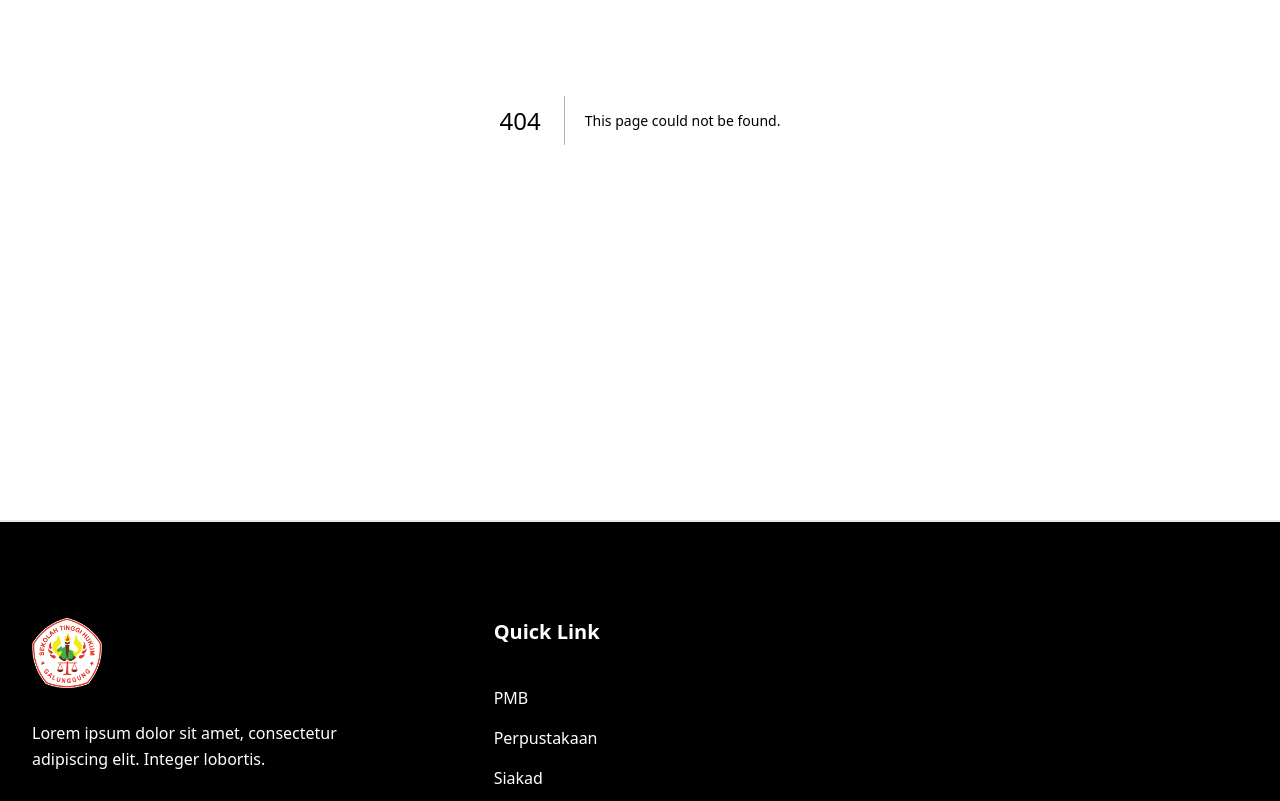
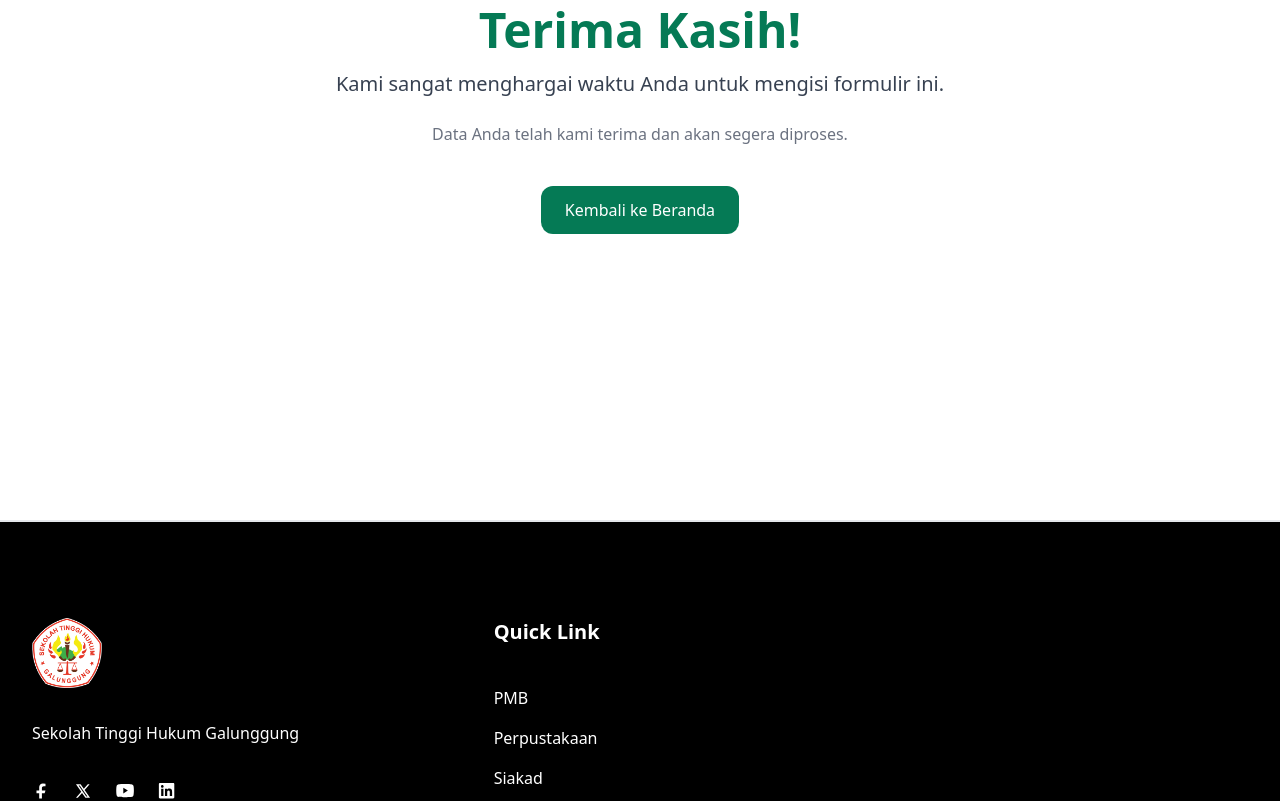
Before and after one commit to raha-nug/fe-sthg-website, a Next.js app: page /finished in a window 1280 px wide. Before the commit this address had no page. Shown: the part 280-1081 px from the top of the page. Built offline with nearby package versions, Linux system fonts and the light colour scheme.

Commit message:
Push tampilan finished

```diff
--- a/next.config.mjs
+++ b/next.config.mjs
@@ -2,7 +2,8 @@
 const nextConfig = {
   output: "standalone",
   images: {
-    domains: ["https://api.sthg.ac.id"],
+
+    domains: ['api.sthg.ac.id'],
   },
 };
 
--- a/src/app/detail-kegiatan/[id]/page.jsx
+++ b/src/app/detail-kegiatan/[id]/page.jsx
@@ -28,7 +28,7 @@ const DetailKegiatan = () => {
     fetchDetail();
   }, []);
   console.log(detail);
-  console.log(kegiatan);
+
 
   const formatDate = (dateString) => {
     return dateString.split("T")[0];
--- /dev/null
+++ b/src/app/finished/page.jsx
@@ -0,0 +1,24 @@
+// pages/thank-you.jsx atau komponen sendiri
+export default function ThankYouPage() {
+  return (
+    <div className="min-h-screen flex items-center justify-center bg-white px-4">
+      <div className="text-center">
+        <h1 className="text-4xl md:text-5xl font-bold text-green-600 mb-4">
+          Terima Kasih!
+        </h1>
+        <p className="text-lg md:text-xl text-gray-700 mb-6">
+          Kami sangat menghargai waktu Anda untuk mengisi formulir ini.
+        </p>
+        <p className="text-base text-gray-500 mb-10">
+          Data Anda telah kami terima dan akan segera diproses.
+        </p>
+        <a
+          href="/"
+          className="inline-block px-6 py-3 bg-green-600 text-white rounded-xl hover:bg-green-700 transition"
+        >
+          Kembali ke Beranda
+        </a>
+      </div>
+    </div>
+  );
+}
--- a/src/components/footer/footer.jsx
+++ b/src/components/footer/footer.jsx
@@ -19,8 +19,7 @@ const Footer = () => {
                   <span className="text-4xl font-bold text-black">STHG</span>
                 </Link>
                 <p className="mb-9 text-base leading-relaxed text-body-color dark:text-body-color-dark">
-                  Lorem ipsum dolor sit amet, consectetur adipiscing elit.
-                  Integer lobortis.
+                 Sekolah Tinggi Hukum Galunggung
                 </p>
                 <div className="flex items-center">
                   <a
--- a/src/components/landingPage/kegiatan.jsx
+++ b/src/components/landingPage/kegiatan.jsx
@@ -48,7 +48,7 @@ export function KegiatanSTHG() {
         {kegiatan.length === 0 && <CardPlacehoderSkeleton />}
 
         {kegiatan.map((item, key) => (
-          <Card className="mt-6 w-full">
+          <Card key={key} className="mt-6 w-full">
             <CardHeader color="blue-gray" className="relative h-56">
               <img src={item.foto} alt="card-image" />
             </CardHeader>
```
